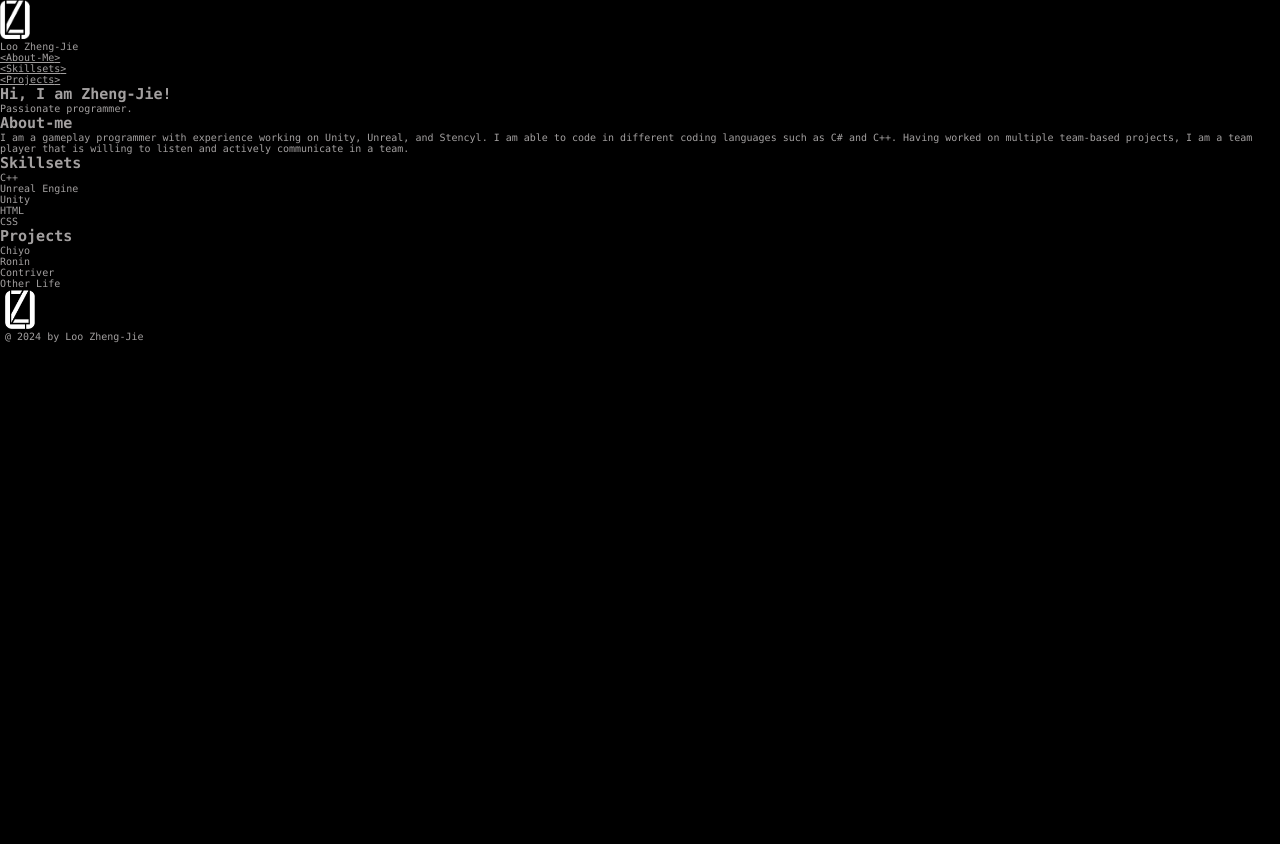
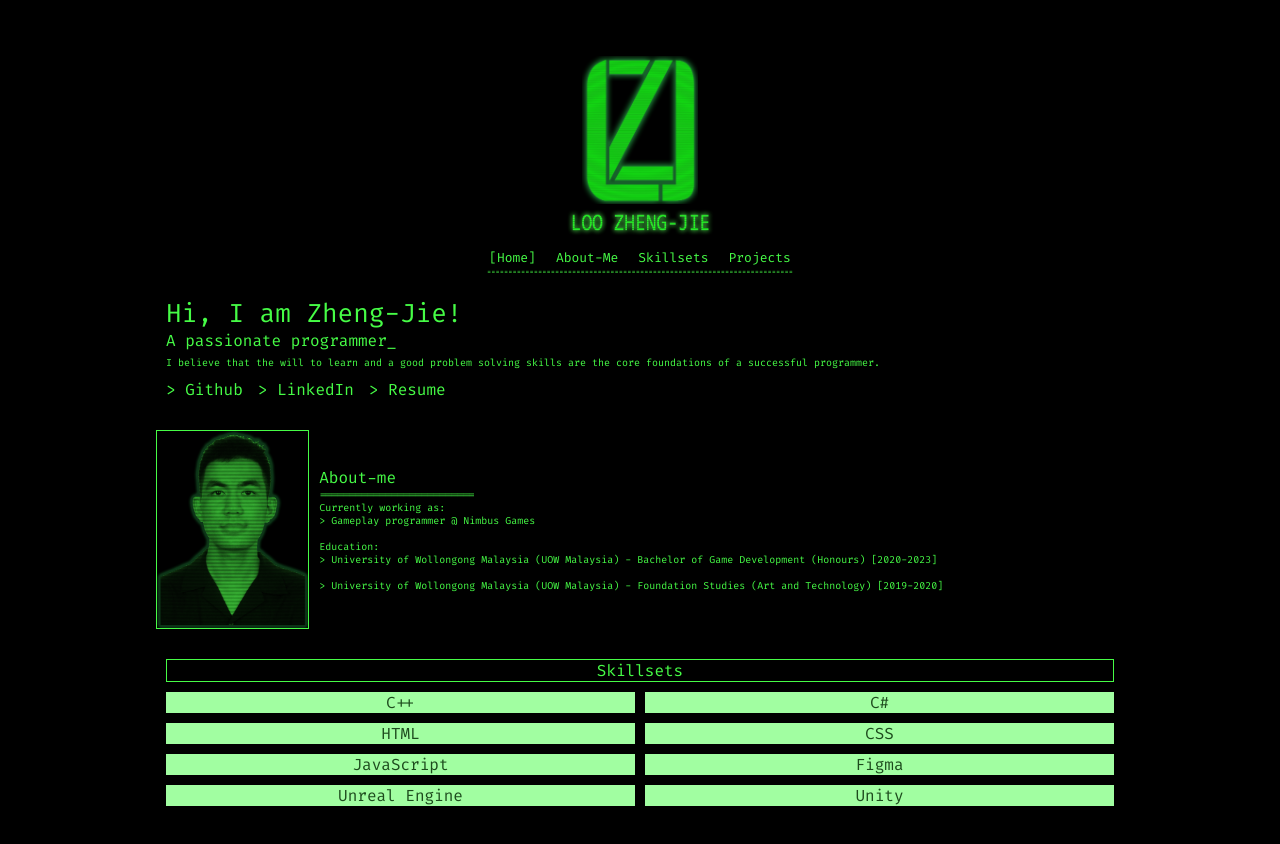
Before and after one commit to loozhengjie/PersonalPortfolio, a plain HTML site: page index.html in a window 1280 px wide. Shown: the top 844 px of the page. Drawn offline with Linux system fonts and the light colour scheme.

Commit message:
Draft of first figma static page

```diff
--- a/css/styles.css
+++ b/css/styles.css
@@ -1,12 +1,12 @@
-/* Base Selector--------------------------------------------------------------------------------------- */
-/*Universal Selector*/
+/* Base Selector */
+/* Universal Selector */
 *{
   box-sizing: border-box;
   margin: 0;
   padding: 0;
 }
 
-/*Universal Focus Selector*/
+/* Universal Focus Selector */
 *:focus {
   -webkit-tap-highlight-color: transparent;
   outline: none;
@@ -14,20 +14,16 @@
   touch-action: manipulation;
 }
 
-/*Root selector (variables)*/
+/* Root selector (variables) */
 :root{
-  font-size: 62.5%;
-  --programming-font: Consolas, 'Fira Code', monaco, monospace;
-  --programming-blue: #60a5fa;
-  --programming-grey: rgb(163, 160, 160);
-  --programming-red: #ef4444;
-  --programming-green: #16a34a;
-  --programming-orange: orange;
+  /* font-size: 62.5%; */
+  --programming-font: 'Fira Code', Consolas, monaco, monospace;
+  --programming-green: #46FC46;
 }
 
 /* Body and Anchor Selector */
 body, a{
-  color: var(--programming-grey);
+  color: var(--programming-green);
 }
 
 /*Body selector*/
@@ -50,29 +46,25 @@ ul{
   list-style: none;
 }
 
-/* -------------------------------------------------------------------------------------------------------- */
+/* ---------- */
 
-
-/*utility classes------------------------------------------------------------------------------------------ */
-/*flexbox class*/
+/* utility classes */
+/* Flex box class */
 .flex{
   display: flex;
 }
 
-/*Hidden class*/
+/* Hidden class */
 .hidden{
-  opacity: 0;
-  visibility: hidden;
-  width: 1px;
-  height: 1px;
+  display: none;
 }
 
-/*border preview class*/
+/* border preview class */
 .border{
   border: 1px solid white;
 }
 
-/*container class*/
+/* container class */
 .container{
   width: 100%;
   margin-left: auto;
@@ -80,10 +72,9 @@ ul{
   margin-bottom: 10px;
   padding-left: 0.5rem;
   padding-right: 0.5rem;
-  /* border: 1px solid white; */
 }
 
-/*selector for line with typing animation*/
+/* selector for line with typing animation */
 .typing{
   animation-name: typing-animation;
   animation-duration: 2s;
@@ -109,43 +100,185 @@ ul{
   text-align: center;
 }
 
-/* ------------------------------------------------------------------------------------------------------- */
+/* ---------- */
 
-/* Preloader---------------------------------------------------------------------------------------------- */
-/*Preloader container*/
-#preloader{
-  background: black;
-  padding: 30dvh 10px 0 10px;
-  position: fixed;
-  z-index: 20;
-  width: 100%;
-  height: 100dvh;
-  font-size: clamp(0.1rem, 2.5vw, 0.7rem);
-  top: 0;
+/* Header */
+header{
+  flex-direction: column;
+  align-items: center;
 }
 
-/*Preloader text*/
-.preload-text{
-  /* font-size: clamp(0.6rem, 2.5vw, 1.0rem); */
+#main-logo {
+  margin-top: 56px;
+}
+
+#text-logo {
+  margin-top: 5px;
+}
+/* ---------- */
+
+/* Nav bar */
+.nav{
+  margin: auto;
+  display: flex;
+  flex-direction: column;
+
+}
+
+.nav p{
+  display: inline-block;
   text-align: center;
+  letter-spacing: 0.05px;
+  font-size: 7px;
+  margin-bottom: 20px;
+}
+
+.nav-list {
+  display: flex;
+  flex-direction: row;
+  justify-content: center;
+  list-style-type: none;
+  padding: 0;
+  margin: 0;
+  margin: 10px 0px 0px 0px;
+
+}
+
+.nav-item {
+  margin: 0px 10px;
+}
+
+.nav-item a {
+  text-decoration: none;
+  font-size: 13px;
+}
+
+/* About-me */
+.hero{
+  text-align: left;
+  margin-bottom: 30px;
+}
+
+.hero > *{
+  padding: 0px 30px;
+  font-weight: normal;
+}
+
+.hero h1{
+  font-size: 26px;
+}
+
+.hero h2{
+  font-size: 16px;
+  margin-bottom: 5px;
+}
+
+.hero p{
+  font-size: 10px;
+}
+
+.hero .CTA-buttons ul{
+  display: flex;
+  flex-direction: row;
+}
+
+.hero .CTA-buttons ul li{
+  margin-right: 15px;
+  margin-top: 10px;
+}
+
+.about-me{
+  display: flex;
+  font-size: 10px;
   margin: auto;
+  align-items: center;
+  gap: 10px;
+  margin-bottom: 30px;
+}
+
+.about-me h2{
+  font-size: 16px;
+  font-weight: normal;
+}
+
+.about-me-profile-pic{
+  border: 1px solid var(--programming-green);
+  margin-left: 20px;
 }
 
 
-#preloader-icon{
-  width: 39px;
-  height: 54px;
-  margin: auto;
-  margin-bottom: 20px;
 
-  animation-name: rotate-animation;
-  animation-duration: 3s;
-  animation-iteration-count: infinite;
+.skillsets{
+  text-align: center;
 }
 
-#preloader-icon img {
-  width: 100%;
-  height: 100%;
+.skillsets h2{
+  font-size: 16px;
+  font-weight: normal;
+  border: 1px solid var(--programming-green);
+  margin: 0px 30px;
 }
 
-/* -------------------------------------------------------------------------------------------------------- */
+.skillsets-list{
+  display: grid;
+  grid-template-columns: repeat(2, 1fr);
+  grid-template-rows: repeat(4, auto);
+  gap: 10px;
+  margin: 10px 30px 20px 30px;
+}
+
+.skillsets-list li{
+  background: #A1FEA1; /* or any background */
+  color: #1D4B1D;
+  text-align: center;
+}
+
+/* Hide the logo text in navbar when width is too small */
+@media screen and (max-width: 375px) {
+  .logo-text{
+    display: none;
+  }
+}
+
+/* Mobile S*/
+@media screen and (min-width: 320px) {
+  .container{
+    max-width: 300px;
+  }
+}
+
+/* Mobile M*/
+@media screen and (min-width: 375px) {
+  .container{
+    max-width: 375px;
+  }
+}
+
+/* Mobile L*/
+@media screen and (min-width: 425px) {
+  .container{
+    max-width: 425px;
+  }
+}
+
+/* Tablet */
+@media screen and (min-width: 768px) {
+  .container{
+    max-width: 700px;
+  }
+
+}
+
+/* Laptop*/
+@media screen and (min-width: 1024px) {
+  .container{
+    max-width: 1024px;
+  }
+}
+
+/* Laptop L*/
+@media screen and (min-width: 1440px) {
+  .container{
+    max-width: 1440px;
+  }
+}
--- a/index.html
+++ b/index.html
@@ -21,78 +21,83 @@
 
   <!--Main body of the page, contents will be displayed here-->
   <body>
-    <!--Preloader content-->
-    <div id="preloader" class="">
-      <!--The rotating icon of the loader-->
-      <div id="preloader-icon">
-        <img src="img/logo.png" alt="portfolio logo"/>
-      </div>
-      <!--The static loader text-->
-      <p class="preload-text">
-        Welcome to my portfolio!
-        <br>©2024 by Loo Zheng-Jie
-        <br>Loading executable &lt;"potfolio.exe" &gt;..
-        <br>Encoding: ------  -------- --------
-        <br>01001100 01101111 01101111 00100000
-        <br>01011010 01101000 01100101 01101110
-        <br>01100111 00101101 01001010 01101001
-        <br>01100101 00001010 -------- --------
-      </p>
-      <!--The dynamic loader text with typing effect-->
-      <div class="key-typing preload-text">
-        <p>
-          Initializing &lt;"portfolio.exe"&gt;....
-          <label class="typing">|</label>
-        </p>
-      </div>
-    </div>
+    <!--Header of the page-->
+    <header class="flex">
+      <!-- The logo for the header -->
+      <img width="116px" height="148px" id="main-logo" src="img/logo_crt.png" alt="portfolio logo"/>
+      <!-- The text for the header -->
+      <img width="147px" height="27px" id="text-logo" src="img/logo_text_crt.png" alt="portfolio logo"/>
+    </header>
 
-    <!--Header of the page-->
-    <header>
-      <!-- The logo for the header -->
-      <img width="30px" height="39px" class="logo-pic" src="img/logo-small.png" alt="portfolio logo"/>
-      <!-- The text for the header -->
-      <p>Loo Zheng-Jie</p>
-      <!-- The navbar, located in the header -->
-      <nav>
-        <ul>
-          <li><a href="#me-sec"><span class="highlight">&lt;</span>About-Me<span class="highlight">&gt;</span></a></li>
-          <li><a href="#skill-sec"><span class="highlight">&lt;</span>Skillsets<span class="highlight">&gt;</span></a></li>
-          <li><a href="#project-sec"><span class="highlight">&lt;</span>Projects<span class="highlight">&gt;</span></a></li>
-        </ul>
-      </nav>
-    </header>
+    <!-- The navbar -->
+    <nav class="nav container ">
+      <ul class= "nav-list">
+        <!-- Nav link for home -->
+        <li class="nav-item"><a href="#home-sec"><span class="highlight">[</span>Home<span class="highlight">]</span></a></li>
+        <!-- Nav link for about me -->
+        <li class="nav-item"><a href="#me-sec"><span class="highlight hidden">[</span>About-Me<span class="highlight hidden">]</span></a></li>
+         <!-- Nav link for skillsets -->
+        <li class="nav-item"><a href="#skill-sec"><span class="highlight hidden">[</span>Skillsets<span class="highlight hidden">]</span></a></li>
+         <!-- Nav link for projects -->
+        <li class="nav-item"><a href="#project-sec"><span class="highlight hidden">[</span>Projects<span class="highlight hidden">]</span></a></li>
+      </ul>
+      <p>========================================================================</p>
+    </nav>
 
     <!--The main contents on the website-->
     <main>
       <!-- Hero Section of the webpage -->
-      <section>
+      <section class="hero container">
         <h1>Hi, I am Zheng-Jie!</h1>
-        <p>Passionate programmer.</p>
+        <h2>A passionate programmer_</h2>
+        <p>I believe that the will to learn and a good problem solving skills are the core foundations of a successful programmer.</p>
+        <div class="CTA-buttons">
+          <ul>
+            <li>&gt; <a>Github</a></li>
+            <li>&gt; <a>LinkedIn</a></li>
+            <li>&gt; <a>Resume</a></li>
+          </ul>
+        </div>
       </section>
 
       <!-- About-me section of the webpage -->
-      <section>
-        <h2>About-me</h2>
-        <p>I am a gameplay programmer with experience working on Unity, Unreal, and Stencyl. I am able to code in different coding languages such as C# and C++.
-           Having worked on multiple team-based projects,
-           I am a team player that is willing to listen and actively communicate in a team.</p>
+      <section class="about-me container">
+        <img class ="about-me-profile-pic" width="153.28px" height="198.54px" src="img/profile_pic_crt.png" alt="profile picture CRT edition">
+        <div class="about-me-description">
+          <h2>About-me</h2>
+          <p></p>==========================</p>
+          <p>Currently working as: </p>
+          <p>> Gameplay programmer @ Nimbus Games</p>
+          <br/>
+          <p>Education:</p>
+          <p>
+            > University of Wollongong Malaysia (UOW Malaysia) - Bachelor of Game Development (Honours) [2020-2023]
+          </p>
+          <br/>
+          <p>
+            > University of Wollongong Malaysia (UOW Malaysia) - Foundation Studies (Art and Technology) [2019-2020]
+          </p>
+        </div>
+
       </section>
 
       <!-- Skillset Section of the webpage -->
-      <section>
+      <section class="skillsets container">
         <h2>Skillsets</h2>
-        <ul>
+        <ul class="skillsets-list">
           <li>C++</li>
+          <li>C#</li>
+          <li>HTML</li>
+          <li>CSS</li>
+          <li>JavaScript</li>
+          <li>Figma</li>
           <li>Unreal Engine</li>
           <li>Unity</li>
-          <li>HTML</li>
-          <li>CSS</li>
         </ul>
       </section>
 
       <!-- Projects Section of the webpage -->
-      <section>
+      <section class="projects container hidden">
         <h2>Projects</h2>
         <ul>
           <li>Chiyo</li>
@@ -102,20 +107,8 @@
         </ul>
       </section>
 
-       <!-- Seperate Section for projects -->
-      <article class ="hidden">
-        <h2>Other Life</h2>
-        <p>
-          Other Life is a first-person exploring with emphasis on immersive environment and challenging puzzles.
-          The game is developed in Unreal Engine 4 (UE4).
-          The game tells the adventure of an alien explorer, sent out to scour the stars in search of new life.
-          After detecting a significant energy signature on a nearby planet, you and your trusty AI companion happen upon the remnants of an alien civilization, brought to ruin by an unknown catastrophe.
-          Armed with unique light-based technology, explore and discover the truth behind this interstellar mystery.Other Life is a first-person exploring with emphasis on immersive environment and challenging puzzles.
-        </p>
-      </article>
-
       <!--Footer-->
-      <footer class="footer">
+      <footer class="footer hidden">
         <div class="container footer-content">
           <img width="30px" height="39px" src="img/logo.png" alt="footer-loading-logo"/>
           <p>@ 2024 by Loo Zheng-Jie</p>
```
Also changed, not shown: img/C++Logo.svg (deleted), img/CSharpLogo.svg (deleted), img/ChiyoLogo.png (deleted), img/ContriverLogo.png (deleted), img/OtherLifeBanner.png (deleted), img/OtherLifeLogo.png (deleted), img/RoninLogo.png (deleted), img/Unity-Logo-2.png (deleted), img/Unity-Logo.png (deleted), img/Unreal-Logo.png (deleted), img/chiyo_banner_crt.png (added), img/contriver_banner_crt.png (added), img/logo.svg (added), img/logo_crt.png (added), 4 more files.
